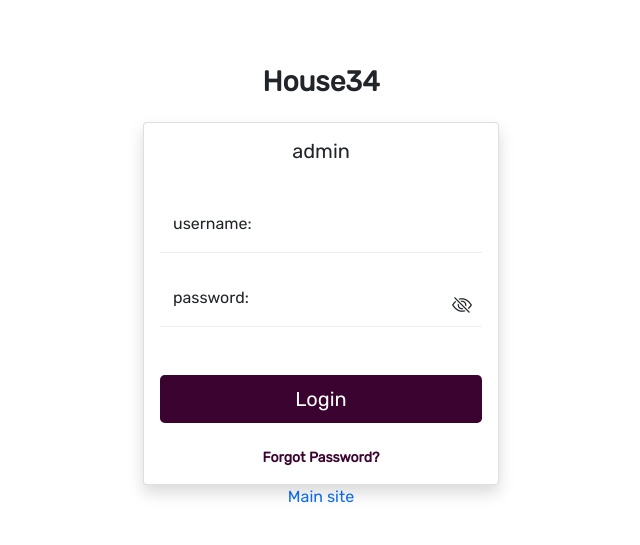
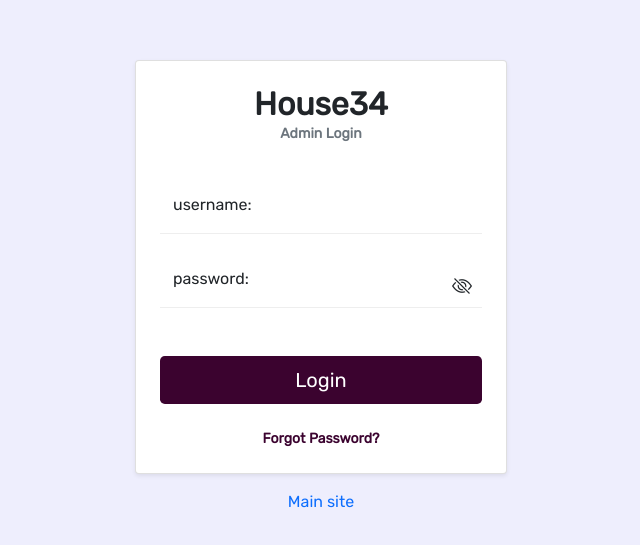
Before and after one commit to EmekaJoseph/Hotel-Management-System, a Vue app in the folder frontend/: page /admin/login in a window 1280 px wide. Shown: the part 113-658 px from the top of the page, without its empty margins (319-959 px from the left). Built offline with nearby package versions, Linux system fonts and the light colour scheme.

Commit message:
fixed import errors from typescript

```diff
--- a/frontend/src/App.vue
+++ b/frontend/src/App.vue
@@ -7,7 +7,6 @@ provide("customColors", storeToRefs(cols));
 </script>
 
 <template>
-  <div class="mainBody">
   <div class="bodySection">
     <router-view v-slot="{ Component }">
       <transition name="fad" mode="out-in">
@@ -15,15 +14,9 @@ provide("customColors", storeToRefs(cols));
       </transition>
     </router-view>
   </div>
-  </div>
 </template>
 
 <style>
-.mainBody {
-  position: relative;
-  min-height: 100vh;
-}
-
 .bodySection {
   padding-bottom: 0.001rem;
 }
--- a/frontend/src/assets/css/root.css
+++ b/frontend/src/assets/css/root.css
@@ -11,8 +11,9 @@ button:focus,
 
   body {
     margin: 0;
-    /* background:#eeeefd!important; */
-    /* height: 100%!important; */
+    background:#eeeefd!important;
+    position: relative;
+    min-height: 100vh;
   }
 
   html *{
@@ -35,6 +36,7 @@ button:focus,
   }
 }
 
+/* general margin */
 .genaralBody{
   margin-bottom: 150px;
 }
--- a/frontend/src/components/admin/headComponent.vue
+++ b/frontend/src/components/admin/headComponent.vue
@@ -26,7 +26,7 @@ import { onMounted, inject } from 'vue'
 
 import offcanvas from '@/components/admin/offCanvasComponent.vue'
 import { useRouter, useRoute } from 'vue-router'
-import { useUserStore } from '@/stores/user-Store.js'
+import { useUserStore } from '@/stores/user'
 const router = useRouter()
 const route = useRoute()
 
--- a/frontend/src/components/admin/offCanvasComponent.vue
+++ b/frontend/src/components/admin/offCanvasComponent.vue
@@ -33,7 +33,7 @@
 <script setup>
 
 import { inject } from 'vue'
-import { useUserStore } from '@/stores/user-Store.js'
+import { useUserStore } from '@/stores/user'
 import { useRouter } from 'vue-router'
 const cols = inject("customColors");
 const { color1, color2, colorSideBar } = cols
--- a/frontend/src/components/general/headerComponent.vue
+++ b/frontend/src/components/general/headerComponent.vue
@@ -1,7 +1,7 @@
 <script setup>
 import offCanvasComponentVue from '@/components/general/offCanvasComponent.vue';
 import signInModalComponent from '@/components/general/signInPopUpComponent.vue';
-import { useUserStore } from '@/stores/user-Store.js'
+import { useUserStore } from '@/stores/user'
 
 import { onMounted, ref, inject } from 'vue'
 
--- a/frontend/src/main.ts
+++ b/frontend/src/main.ts
@@ -3,8 +3,6 @@ import { createPinia } from "pinia";
 import App from './App.vue'
 import './registerServiceWorker'
 import router from './router'
-
-
 
 
 import 'bootstrap-icons/font/bootstrap-icons.css'
--- a/frontend/src/pages/General/booking.vue
+++ b/frontend/src/pages/General/booking.vue
@@ -345,7 +345,7 @@ function valdateEmail() {
 .imgPanel {
     height: 370px;
     padding: 5px;
-    border: 1px dashed v-bind(color1);
+    border: thick double v-bind(color2);
 }
 
 .descPanel {
--- a/frontend/src/pages/admin/dashboard.vue
+++ b/frontend/src/pages/admin/dashboard.vue
@@ -4,7 +4,6 @@
         <div class="adminMain">
             <div class="container">
                 <div class="col-md-12">
-
                     <!-- <div class="row">
                         <div class="col-xl-3 col-sm-6 mb-xl-0 mb-4">
                             <div class="mb-4 card">
@@ -93,7 +92,7 @@
                                 </div>
                             </div>
                         </div>
-                    </div> -->
+                    </div>-->
 
                     <div class="row justify-content-center gy-3">
                         <div class="col-xl-3 col-sm-6 mb-xl-0 mb-4">
@@ -103,11 +102,10 @@
                                         <!-- <img src="@/assets/images/dashboard/order.png" style="width:100%" alt=""> -->
                                         <i class="bi bi-card-checklist"></i>
                                     </div>
-                                    <div class="">
+                                    <div class>
                                         <div class style="font-size: 2.6rem;">12</div>
                                         <span class="badge rounded-pill text-dark">CHECK-IN</span>
                                     </div>
-
                                 </div>
                             </div>
                         </div>
@@ -119,7 +117,7 @@
                                         <!-- <img src="@/assets/images/dashboard/man.png" style="width:100%" alt=""> -->
                                         <i class="bi bi-window-x"></i>
                                     </div>
-                                    <div class="">
+                                    <div class>
                                         <div style="font-size: 2.6rem;">4</div>
                                         <span class="badge rounded-pill text-dark">CHECK-OUT</span>
                                     </div>
@@ -134,8 +132,8 @@
                                         <!-- <img src="@/assets/images/dashboard/bedroom.png" style="width:100%" alt=""> -->
                                         <i class="bi bi-door-closed"></i>
                                     </div>
-                                    <div class="">
-                                        <div class="" style="font-size: 2.6rem;">16</div>
+                                    <div class>
+                                        <div class style="font-size: 2.6rem;">16</div>
                                         <span class="badge rounded-pill text-dark">ROOMS</span>
                                     </div>
                                 </div>
@@ -149,7 +147,7 @@
                                         <!-- <img src="@/assets/images/dashboard/bedroom.png" style="width:100%" alt=""> -->
                                         <i class="bi bi-activity"></i>
                                     </div>
-                                    <div class="">
+                                    <div class>
                                         <div style="font-size: 2.6rem;">1</div>
                                         <span class="badge rounded-pill text-dark">OPTAVAL</span>
                                     </div>
@@ -183,6 +181,7 @@
     border-radius: 10px;
     border-right: 4px solid v-bind(color2);
     box-shadow: 0 0.125rem 0.25rem rgba(197, 195, 195, 0.75);
+    background-color: #fff;
 }
 
 /* .cusCard:hover {
--- a/frontend/src/pages/admin/login.vue
+++ b/frontend/src/pages/admin/login.vue
@@ -1,10 +1,10 @@
 <template>
     <div class="container">
         <div class="thForm">
-            <div class="col-12 col-lg-4 p-2">
-                <div class="text-center h3 fw-bold mb-4">House34</div>
-                <div class="card p-3 shadow">
-                    <h5 class="text-center mb-3">admin</h5>
+            <div class="col-12 col-lg-4">
+                <div class="card p-4 shadow-sm">
+                    <span class="text-center fw-bold h2 mb-0">House34</span>
+                    <small class="text-center fw-bold text-muted mb-3">Admin Login</small>
                     <form>
                         <div class="row gy-3">
                             <span class="text-danger small text-center" v-html="form.errMsg"></span>
@@ -52,7 +52,7 @@
                         </div>
                     </form>
                 </div>
-                <div class="text-center">
+                <div class="text-center mt-3">
                     <router-link class="text-decoration-none" to="/">Main site</router-link>
                 </div>
             </div>
@@ -63,7 +63,7 @@
 <script lang="ts" setup>
 import { reactive, ref, inject } from 'vue'
 import { useRouter } from 'vue-router'
-import { useUserStore } from '@/stores/user-Store.js'
+import { useUserStore } from '@/stores/user'
 
 const cols: any = inject("customColors");
 const { color1, color2 } = cols
--- a/frontend/src/router/index.ts
+++ b/frontend/src/router/index.ts
@@ -7,7 +7,7 @@ import Booking from '../pages/general/booking.vue'
 // admin
 import AdminLogin from '../pages/admin/login.vue'
 // store
-import { useUserStore } from '@/stores/user-Store.js'
+import { useUserStore } from '@/stores/user'
 
 
 const routes: Array<RouteRecordRaw> = [
--- a/frontend/tsconfig.json
+++ b/frontend/tsconfig.json
@@ -35,7 +35,6 @@
     "src/**/*.vue",
     "tests/**/*.ts",
     "tests/**/*.tsx",
-    "src/stores/user-Store.js"
   ],
   "exclude": [
     "node_modules",
```
Also changed, not shown: frontend/src/stores/user/index.ts (renamed from frontend/src/stores/user-Store.js). Lines whose indentation alone changed are shown as unchanged.
